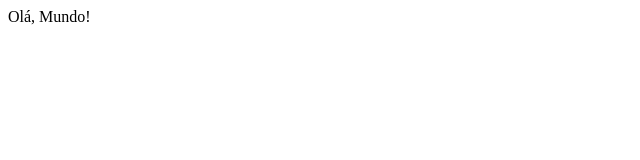
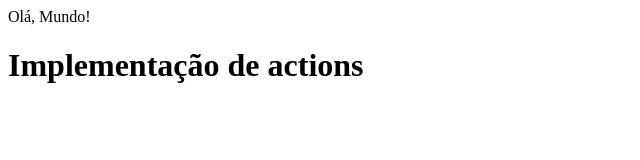
Before and after one commit to arturfber/pipeline, a plain HTML site: page index.html in a window 1280 px wide. Shown: the whole page, without its empty margins (0-640 px from the left). Drawn offline with Linux system fonts and the light colour scheme.

Commit message:
Inclusão de H1

```diff
--- a/index.html
+++ b/index.html
@@ -8,5 +8,7 @@
 </head>
 <body>
     Olá, Mundo!
+
+    <h1>Implementação de actions</h1>
 </body>
 </html>
```
